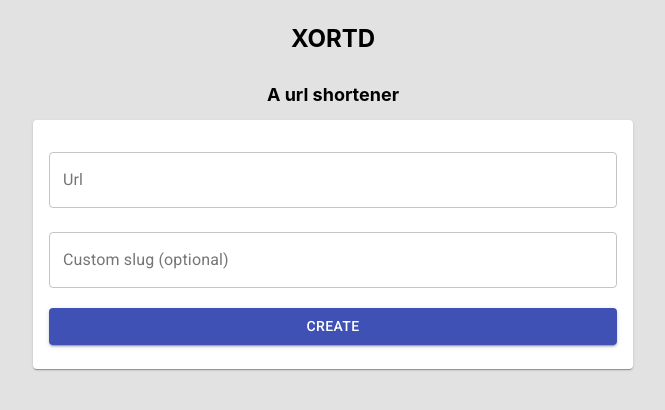
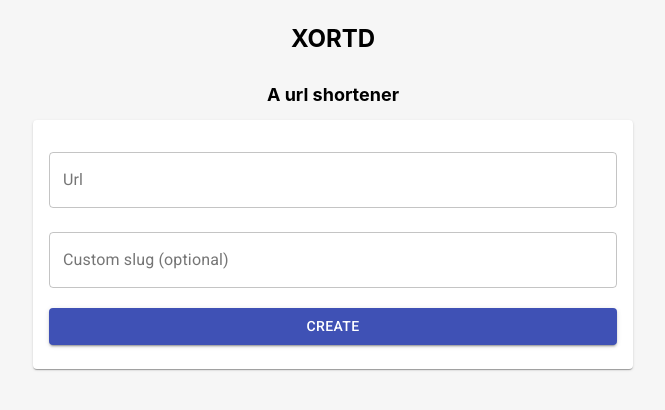
Before and after one commit to jorgepsmatos/xortdui, a React (Create React App) app: page / in a window 1280 px wide. Shown: the top 410 px of the page, without its empty margins (307-972 px from the left). Built offline with nearby package versions, Linux system fonts and the light colour scheme.

Commit message:
feat: minor style change

```diff
--- a/src/App.js
+++ b/src/App.js
@@ -9,7 +9,7 @@ import Card from "@material-ui/core/Card";
 import CardContent from "@material-ui/core/CardContent";
 import {useForm} from "react-hook-form";
 
-const useStyles = makeStyles( (theme) => ({
+const useStyles = makeStyles((theme) => ({
     root: {
         [theme.breakpoints.down(600)]: {
             minWidth: '100%'
@@ -37,7 +37,11 @@ const useStyles = makeStyles( (theme) => ({
         display: "grid"
     },
     result: {
-        margin: '1rem 0 0'
+        margin: '1rem 0 0',
+        cursor: 'pointer',
+        textAlign: 'center',
+        fontSize: '1rem',
+        fontWeight: 'bold',
     }
 }));
 
@@ -93,9 +97,9 @@ function App() {
         }
     }
 
-    const copyToClipboard = async() => {
+    const copyToClipboard = async () => {
         navigator.clipboard.writeText(result).then(() => {
-            alert('Copied ' + result +' to clipboard');
+            alert('Copied ' + result + ' to clipboard');
         }, () => {
             alert('Failed to copy ' + result + ' to clipboard');
         });
--- a/src/index.css
+++ b/src/index.css
@@ -4,7 +4,7 @@ body {
     sans-serif;
   -webkit-font-smoothing: antialiased;
   -moz-osx-font-smoothing: grayscale;
-  background-color: #e2e2e2;
+  background-color: #f6f6f6;
   font-size: 12px;
 }
 
```
